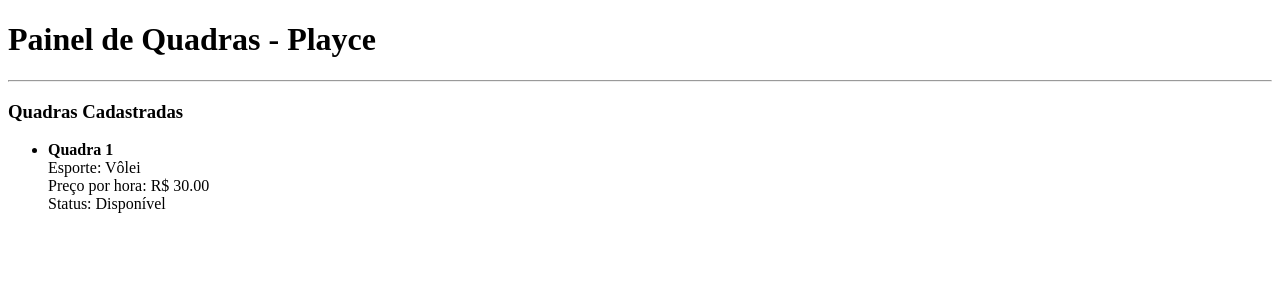
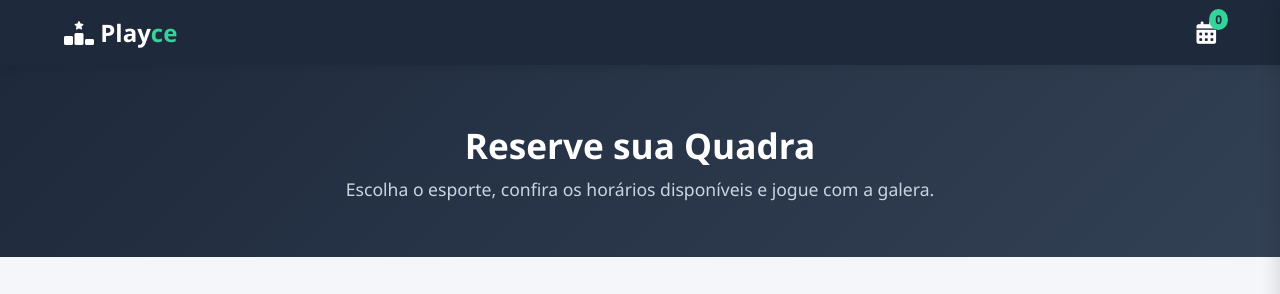
Before and after one commit to HenriqueMiyahira/Playce, a Django app: page / in a window 1280 px wide. Shown: the top 294 px of the page. Run offline with Django 5.2, Linux system fonts and the light colour scheme; data comes from the database, SQL or seed files in the repository.

Commit message:
Front-end ajustado com novo padrão

```diff
--- a/core/settings.py
+++ b/core/settings.py
@@ -9,7 +9,7 @@
 For the full list of settings and their values, see
 https://docs.djangoproject.com/en/6.0/ref/settings/
 """
-
+import os
 from pathlib import Path
 
 # Build paths inside the project like this: BASE_DIR / 'subdir'.
@@ -123,3 +123,7 @@
 # https://docs.djangoproject.com/en/6.0/howto/static-files/
 
 STATIC_URL = 'static/'
+
+STATICFILES_DIRS = [
+    os.path.join(BASE_DIR, 'static'),
+]
--- a/home/templates/home/index.html
+++ b/home/templates/home/index.html
@@ -1,30 +1,92 @@
+{% load static %}
 <!DOCTYPE html>
-<html lang="pt-br">
+<html lang="pt-BR">
 <head>
     <meta charset="UTF-8">
-    <title>Playce - Gerenciamento de Quadras</title>
+    <meta name="viewport" content="width=device-width, initial-scale=1.0">
+    <title>Playce | Gerenciamento de Quadras</title>
+    <link rel="stylesheet" href="{% static 'css/globals.css' %}">
+    <link rel="stylesheet" href="https://cdnjs.cloudflare.com/ajax/libs/font-awesome/6.4.0/css/all.min.css">
+    <link rel="stylesheet" href="{% static 'css/home.css' %}">
 </head>
 <body>
-    <h1>Painel de Quadras - Playce</h1>
-    <hr>
 
-    <h3>Quadras Cadastradas</h3>
-    <ul>
+    <header>
+        <div class="logo">
+            <i class="fa-solid fa-ranking-star"></i> Play<span>ce</span>
+        </div>
+        <div class="cart-icon" onclick="toggleSidebar()">
+            <i class="fa-solid fa-calendar-days"></i>
+            <span id="cart-count">0</span>
+        </div>
+    </header>
+
+    <section class="banner">
+        <h2>Reserve sua Quadra</h2>
+        <p>Escolha o esporte, confira os horários disponíveis e jogue com a galera.</p>
+    </section>
+
+    <main class="catalog-container">
+
         {% for quadra in lista_de_quadras %}
-            <li>
-                <strong>{{ quadra.nome }}</strong> <br>
-                Esporte: {{ quadra.get_tipo_display }} <br> Preço por hora: R$ {{ quadra.preco_hora }} <br>
-                Status:
+        <div class="product-card">
+            <div class="product-image">
+                <img src="https://images.unsplash.com/photo-1545223178-5f6fd66b7440?w=600" alt="Quadra">
+            </div>
+            <div class="product-info">
+                <span class="category">{{ quadra.get_tipo_display }}</span>
+                <h3>{{ quadra.nome }}</h3>
+
+                <p class="price">R$ {{ quadra.preco_hora }} <span style="font-size: 0.9rem; font-weight: normal; color: #64748b;">/ hora</span></p>
+
                 {% if quadra.disponivel %}
-                    <span>Disponível</span>
+                    <button class="btn-add" onclick="adicionarAoAgendamento('{{ quadra.nome }}', '{{ quadra.preco_hora }}')">
+                        Reservar Horário
+                    </button>
                 {% else %}
-                    <span>Indisponível</span>
+                    <button class="btn-add" style="background-color: #cbd5e1; cursor: not-allowed;" disabled>
+                        Indisponível
+                    </button>
                 {% endif %}
-            </li>
-            <br>
-        {%empty%}
-            <li>Nenhuma quadra cadastrada ainda. Vá ao /admin para cadastrar</li>
+            </div>
+        </div>
+        {% empty %}
+        <div class="empty-cart">
+            <p>Nenhuma quadra disponível para reserva no momento.</p>
+        </div>
         {% endfor %}
-    </ul>
+
+    </main>
+
+    <div class="cart-sidebar" id="sidebar-agendamento">
+        <div class="cart-header">
+            <h3>Minhas Reservas</h3>
+            <i class="fa-solid fa-xmark close-btn" onclick="toggleSidebar()"></i>
+        </div>
+
+        <div class="cart-items" id="itens-agendados">
+            <p class="empty-cart">Nenhuma quadra selecionada.</p>
+        </div>
+
+        <div class="cart-footer">
+            <div class="total-container">
+                <span>Total:</span>
+                <span id="total-reserva">R$ 0,00</span>
+            </div>
+            <button class="btn-checkout">Confirmar Reservas</button>
+        </div>
+    </div>
+
+    <script>
+        function toggleSidebar() {
+            const sidebar = document.getElementById('sidebar-agendamento');
+            sidebar.classList.toggle('active');
+        }
+
+        // Função provisória só para testar o clique
+        function adicionarAoAgendamento(nome, preco) {
+            alert('Você selecionou a ' + nome + ' por R$ ' + preco);
+        }
+    </script>
 </body>
 </html>
--- /dev/null
+++ b/static/css/globals.css
@@ -0,0 +1,43 @@
+/* RESET GERAL */
+* {
+    margin: 0;
+    padding: 0;
+    box-sizing: border-box;
+    font-family: 'Segoe UI', Tahoma, Geneva, Verdana, sans-serif;
+}
+
+body {
+    background-color: #f4f6f9;
+    color: #333;
+    overflow-x: hidden;
+}
+
+/* NAVBAR */
+header {
+    background-color: #1e293b;
+    color: #fff;
+    padding: 1rem 5%;
+    display: flex;
+    justify-content: space-between;
+    align-items: center;
+    position: sticky;
+    top: 0;
+    z-index: 100;
+    box-shadow: 0 2px 10px rgba(0,0,0,0.1);
+}
+
+.logo { font-size: 1.5rem; font-weight: bold; }
+.logo span { color: #34d399; }
+.cart-icon { position: relative; font-size: 1.4rem; cursor: pointer; transition: transform 0.2s; }
+.cart-icon:hover { transform: scale(1.1); }
+#cart-count { position: absolute; top: -8px; right: -12px; background-color: #34d399; color: #1e293b; font-size: 0.75rem; padding: 2px 6px; border-radius: 50%; font-weight: bold; }
+
+/* BANNER */
+.banner {
+    background: linear-gradient(135deg, #1e293b 0%, #334155 100%);
+    color: white;
+    text-align: center;
+    padding: 3.5rem 1rem;
+}
+.banner h2 { font-size: 2.2rem; margin-bottom: 0.5rem; }
+.banner p { color: #cbd5e1; font-size: 1.1rem; }
```
Also changed, not shown: static/css/home.css (added, +144 -0 lines), static/css/global.css (deleted).
